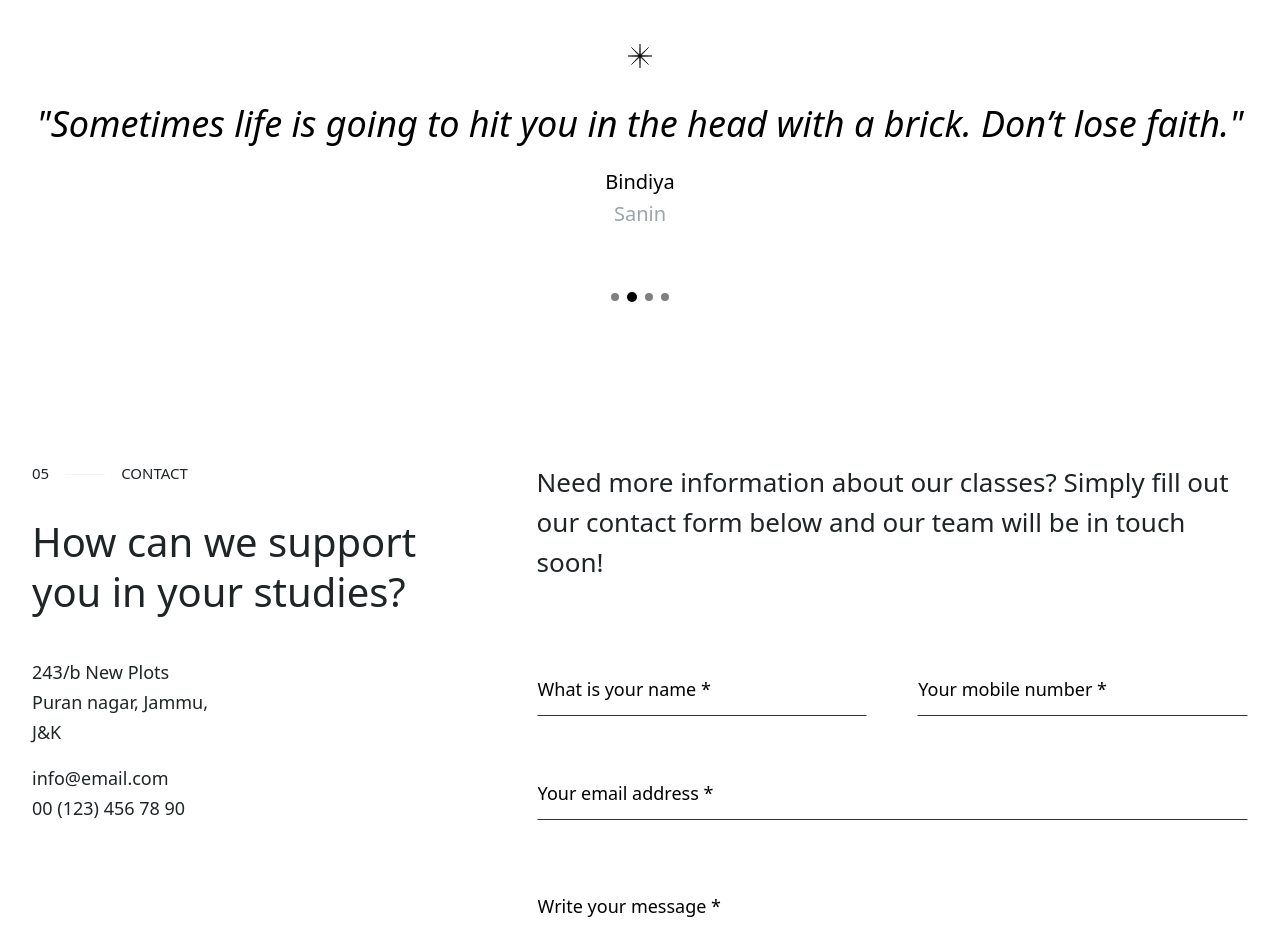
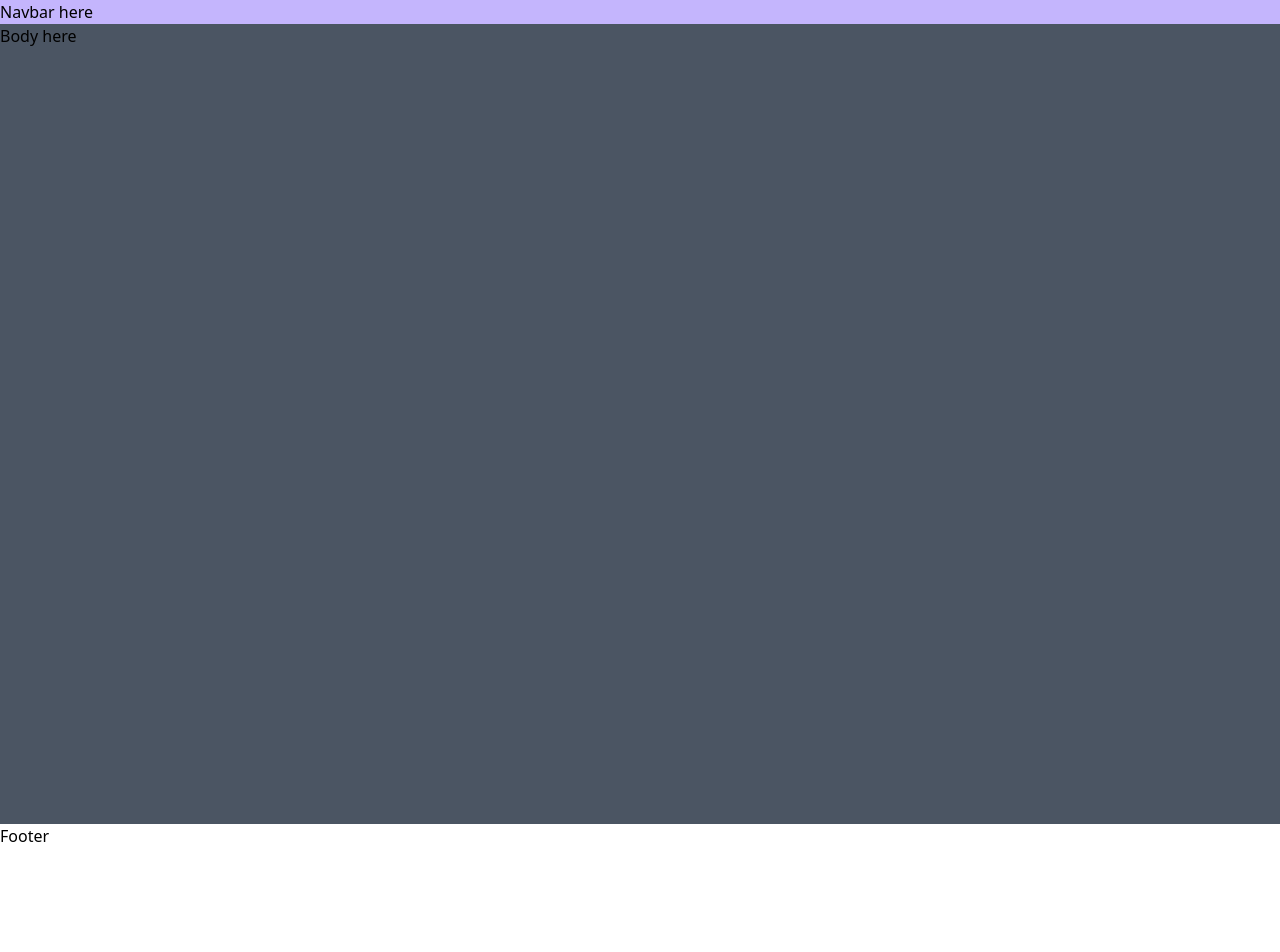
Before and after one commit to maliknajeeb113/coaching, a React (Vite) app: page / in a window 1280 px wide. Shown: the top 952 px of the page. After the commit the page ends 848 px from the top, so only its background shows below. Built offline with nearby package versions, Linux system fonts and the light colour scheme.

Commit message:
add: router setup

```diff
--- a/package.json
+++ b/package.json
@@ -13,7 +13,8 @@
   "dependencies": {
     "react": "^18.3.1",
     "react-dom": "^18.3.1",
-    "react-hook-form": "^7.52.2"
+    "react-hook-form": "^7.52.2",
+    "react-router-dom": "^6.26.2"
   },
   "devDependencies": {
     "@eslint/js": "^9.9.0",
--- a/src/App.jsx
+++ b/src/App.jsx
@@ -1,15 +1,43 @@
 import './App.css'
-import Contact from './components/Contact'
-import Testimonial from './components/Testimonial'
+import Error from './pages/Error';
+import Notes from './pages/Notes';
+import Body from './pages/Body';
+import Navbar from './components/Navbar';
+import Footer from './components/Footer';
+
+import { createBrowserRouter,Outlet,Link } from "react-router-dom";
+import { useState } from 'react'
 
 function App() {
 
   return (
-    <div className='flex flex-col justify-center items-center gap-y-32'>
-      <Testimonial/>
-      <Contact/>
-    </div>
+    <>
+    <Navbar/>
+    <Outlet/>
+    <Footer/>
+    </>
   )
 }
 
+export const appRouter = createBrowserRouter([
+{
+
+  path: "/",
+  element: <App/>,
+  errorElement: <Error/>,
+  children: [
+    {
+      path: "/",
+      element: <Body/>
+    },
+    {
+      path: "/notes",
+      element: <Notes/>
+    }
+  ]
+
+}
+
+])
+
 export default App
--- /dev/null
+++ b/src/components/Footer.jsx
@@ -0,0 +1,9 @@
+const Footer = () =>{
+
+
+    return(<div>
+        Footer
+    </div>)
+}
+
+export default Footer
--- /dev/null
+++ b/src/components/Navbar.jsx
@@ -0,0 +1,9 @@
+const Navbar = () =>{
+
+
+    return(<div className="flex w-full bg-violet-300">
+        Navbar here
+    </div>)
+}
+
+export default Navbar
--- a/src/main.jsx
+++ b/src/main.jsx
@@ -1,10 +1,11 @@
-import { StrictMode } from 'react'
-import { createRoot } from 'react-dom/client'
-import App from './App.jsx'
+import React from 'react';
+import ReactDOM from 'react-dom/client';
+import App, { appRouter } from './App.jsx'
 import './index.css'
+import { RouterProvider } from 'react-router-dom'
 
-createRoot(document.getElementById('root')).render(
-  <StrictMode>
-    <App />
-  </StrictMode>,
-)
+ReactDOM.createRoot(document.getElementById('root')).render(
+  <React.StrictMode>
+    <RouterProvider router={appRouter}/>
+  </React.StrictMode>
+);
--- /dev/null
+++ b/src/pages/Body.jsx
@@ -0,0 +1,9 @@
+const Body = () =>{
+
+
+    return(<div className="flex w-full h-screen bg-gray-600">
+        Body here
+    </div>)
+}
+
+export default Body
--- /dev/null
+++ b/src/pages/Error.jsx
@@ -0,0 +1,7 @@
+const Error =()=>{
+    return(<div>
+        Error Here
+    </div>)
+}
+
+export default Error
--- /dev/null
+++ b/src/pages/Notes.jsx
@@ -0,0 +1,9 @@
+const Notes = () =>{
+
+
+    return(<div>
+        Notes here
+    </div>)
+}
+
+export default Notes
```
Also changed, not shown: 1 other file (tests, documents, lock files or other folders).
